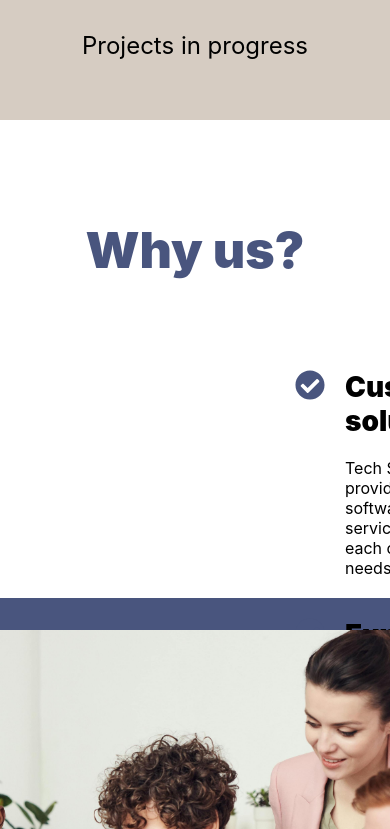
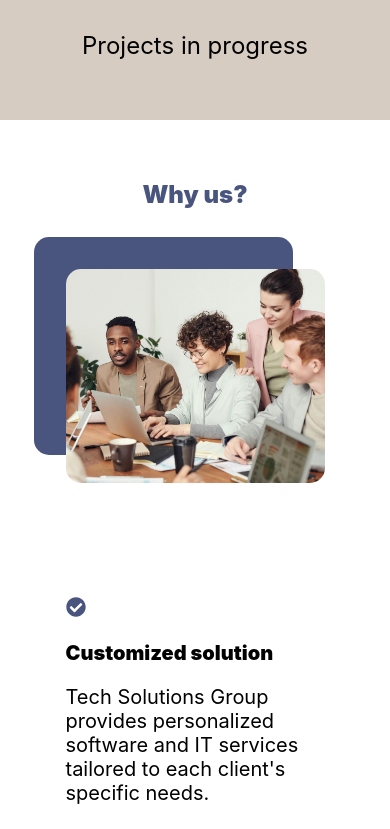
Before and after one commit to PotatoDoge/startup-website, a React (Create React App) app: page / in a window 390 px wide. Shown: the part 1755-2584 px from the top of the page. Built offline with nearby package versions, Linux system fonts and the light colour scheme.

Commit message:
Make WhyUs component responsive

```diff
--- a/src/components/WhyUs/WhyUs.css
+++ b/src/components/WhyUs/WhyUs.css
@@ -1,3 +1,4 @@
+/* Why Us Section */
 .why-us {
     width: 100%;
     display: flex;
@@ -6,19 +7,22 @@
     padding-top: 100px;
 }
 
-.why-us h1{
+.why-us h1 {
     color: #49557e;
     font-weight: 1000;
     font-size: 50px;
+    text-align: center; /* Center-align the heading */
 }
 
-.why-us-content{
+.why-us-content {
     width: 100%;
     padding: 90px 90px;
     display: flex;
+    justify-content: center;
+    gap: 90px;
 }
 
-.why-us-left-image{
+.why-us-left-image {
     display: flex;
     justify-content: center;
     align-items: center;
@@ -40,15 +44,14 @@
     height: 100%;
     z-index: -1;
     border-radius: 15px;
-
 }
 
-.why-us-left-image img{
+.why-us-left-image img {
     width: 650px;
     border-radius: 15px;
 }
 
-.why-us-right-text{
+.why-us-right-text {
     display: flex;
     flex-direction: column;
     gap: 40px;
@@ -57,24 +60,160 @@
     justify-content: center;
 }
 
-.why-us-reason{
+.why-us-reason {
     display: flex;
     flex-direction: row;
     gap: 20px;
 }
 
-.why-us-reason-image #circle-icon{
+.why-us-reason-image #circle-icon {
     color: #49557e;
     font-size: 30px;
 }
 
-.why-us-reason-text{
+.why-us-reason-text {
     display: flex;
     flex-direction: column;
     gap: 20px;
 }
 
-.why-us-reason-text h1{
+.why-us-reason-text h1 {
     font-size: 28px;
     color: black;
 }
+
+@media (max-width: 1450px){
+    .why-us-left-image img {
+        width: 550px;
+        border-radius: 15px;
+    }
+}
+
+@media (max-width: 1360px){
+    .why-us-content{
+        display: flex;
+        justify-content: center;
+        flex-direction: column;
+        align-items: center;
+    }
+}
+
+@media (max-width: 1050px) {
+    .why-us {
+        padding-top: 80px; /* Adjust padding */
+    }
+
+    .why-us h1 {
+        font-size: 40px; /* Adjust font size */
+    }
+
+    .why-us-content {
+        padding: 70px 60px; /* Adjust padding */
+    }
+
+    .why-us-left-image {
+        width: 50%; /* Full width */
+    }
+
+    .why-us-left-image img {
+        width: 100%; /* Ensure image fits container */
+    }
+
+    .why-us-right-text {
+        width: 70%; /* Full width */
+        margin-left: 0; /* Remove margin */
+    }
+}
+
+@media (max-width: 800px) {
+    .why-us-right-text  h1{
+        font-size: 30px;
+    }
+
+    .why-us-right-text  p{
+        font-size: 20px;
+    }
+
+
+}
+
+@media (max-width: 750px) {
+    .why-us {
+        padding-top: 60px; /* Further adjust padding */
+    }
+
+    .why-us h1 {
+        font-size: 30px; /* Reduce font size */
+    }
+
+    .why-us-content {
+        padding: 50px 30px; /* Reduce padding */
+    }
+
+    .why-us-left-image {
+        width: 50%; /* Full width */
+        margin-bottom: 20px; /* Add spacing */
+        margin-top: 30px;
+    }
+
+    .why-us-right-text {
+        width: 70%; /* Full width */
+        margin-left: 0; /* Remove margin */
+    }
+
+    .why-us-reason {
+        flex-direction: column; /* Stack reasons vertically */
+    }
+
+    .why-us-reason-image #circle-icon {
+        font-size: 24px; /* Adjust icon size */
+    }
+
+    .why-us-reason-text h1 {
+        font-size: 24px; /* Reduce font size */
+    }
+
+    .why-us-left-image img {
+        width: 100%; /* Adjust image width */
+    }
+}
+
+@media (max-width: 500px) {
+    .why-us {
+        padding-top: 60px; /* Further reduce padding */
+    }
+
+    .why-us h1 {
+        font-size: 24px; /* Reduce font size */
+    }
+
+    .why-us-content {
+        padding: 30px 10px; /* Further reduce padding */
+    }
+
+    .why-us-left-image {
+        width: 70%; /* Full width */
+    }
+
+    .why-us-right-text {
+        width: 70%; /* Full width */
+        margin-bottom: 100px;
+    }
+
+    .why-us-reason {
+        flex-direction: column; /* Stack reasons vertically */
+    }
+
+    .why-us-reason-image #circle-icon {
+        font-size: 20px; /* Adjust icon size */
+    }
+
+    .why-us-reason-text h1 {
+        font-size: 20px; /* Reduce font size */
+        text-align: left;
+    }
+
+    .why-us-left-image img {
+        width: 100%; /* Adjust image width */
+    }
+}
```
